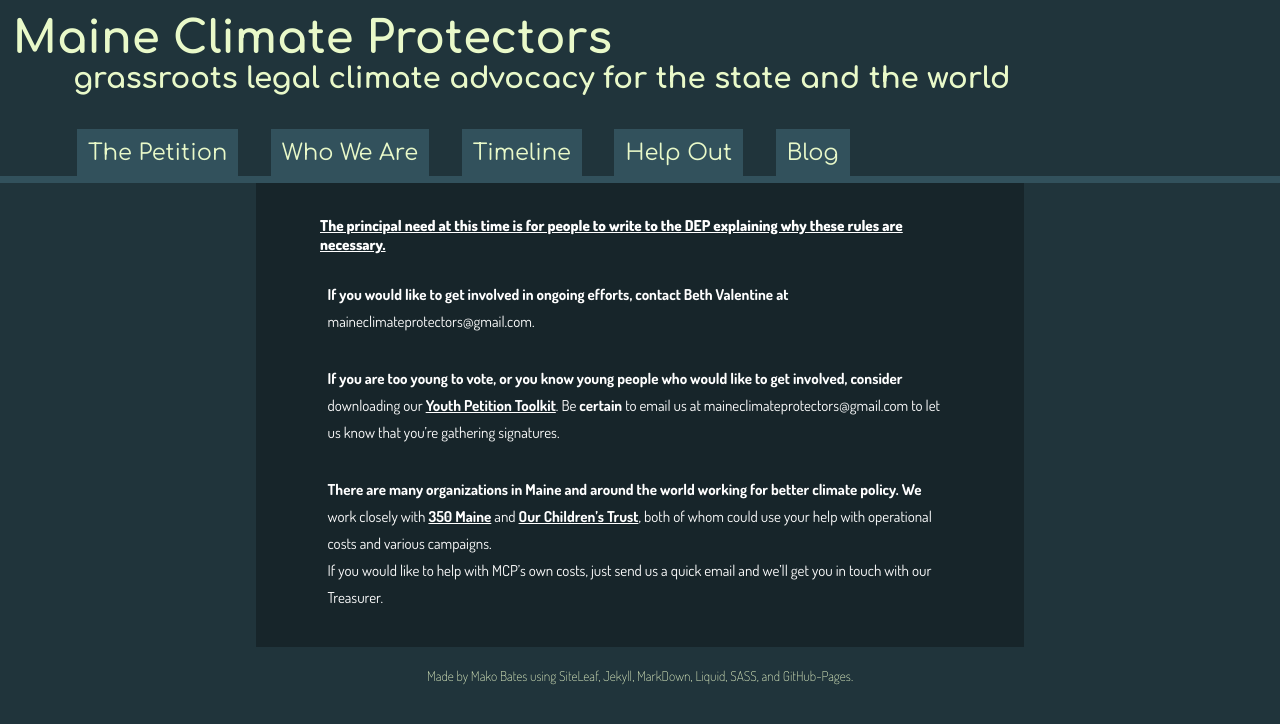
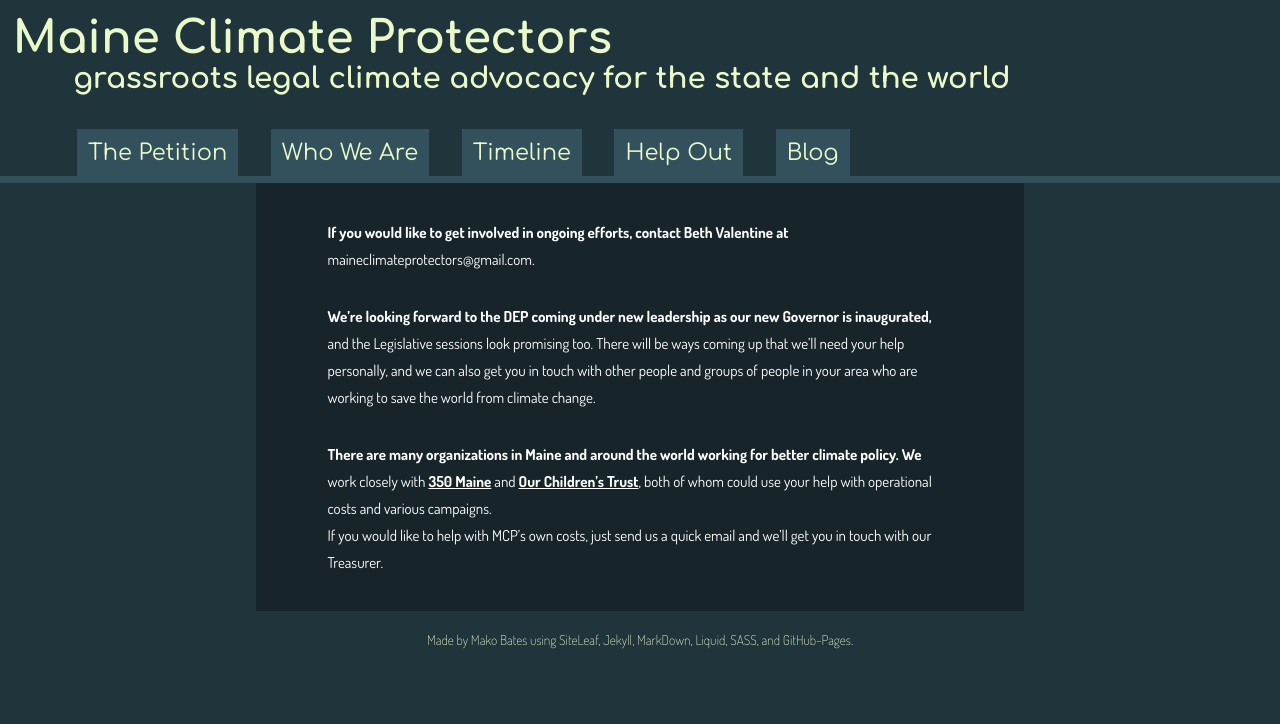
Before and after one commit to ShapeOfMatter/maine-climate-protectors, a Jekyll site: the page built from support.markdown, in a window 1280 px wide. Shown: the top 724 px of the page. Built offline with Jekyll 4.4.1, drawn with Linux system fonts in a browser that asks for light colours.

Commit message:
Updated Support

```diff
--- a/support.markdown
+++ b/support.markdown
@@ -3,11 +3,9 @@ title: Support MCP
 date: 2017-12-13 15:14:00 -05:00
 ---
 
-#### [The principal need at this time is for people to write to the DEP explaining why these rules are necessary.]({{"/posts/now-is-the-time-for-written-comments/" | relative_url}} "Write to the DEP.")
-
 If you would like to get involved in ongoing efforts, contact Beth Valentine at {{ site.contact_email }}.
 
-If you are too young to vote, or you know young people who would like to get involved, consider downloading our [Youth Petition Toolkit]({{ "/uploads/Youth%20Toolkit%20v1%20(2).docx" | relative_url }}). Be **certain** to email us at {{ site.contact_email }} to let us know that you're gathering signatures.
+We're looking forward to the DEP coming under new leadership as our new Governor is inaugurated, and the Legislative sessions look promising too. There will be ways coming up that we'll need your help personally, and we can also get you in touch with other people and groups of people in your area who are working to save the world from climate change.
 
 There are many organizations in Maine and around the world working for better climate policy. We work closely with [350 Maine](http://www.350maine.org/donate) and [Our Children's Trust](https://www.ourchildrenstrust.org/donate/), both of whom could use your help with operational costs and various campaigns.
 If you would like to help with MCP's own costs, just send us a quick email and we'll get you in touch with our Treasurer.
```
